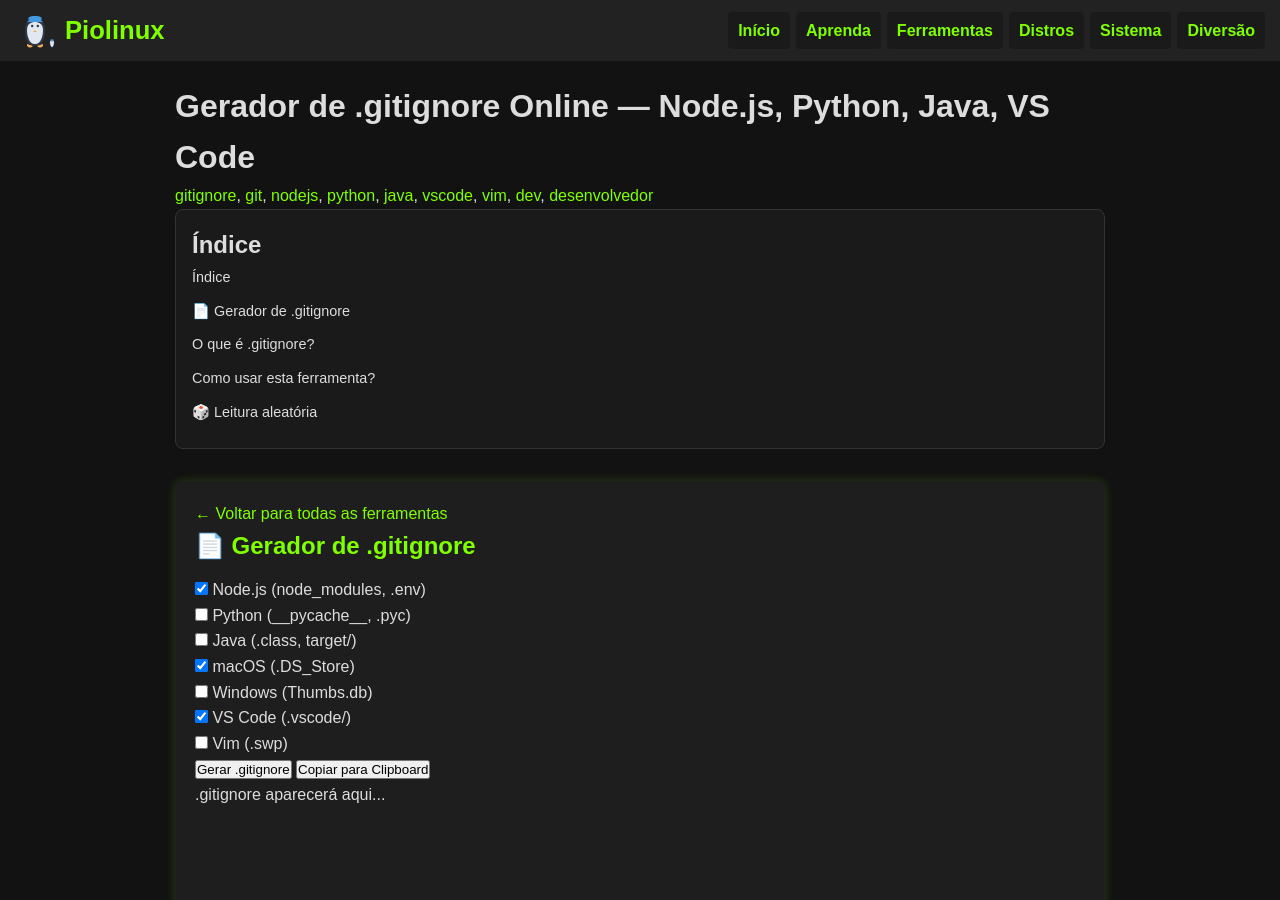
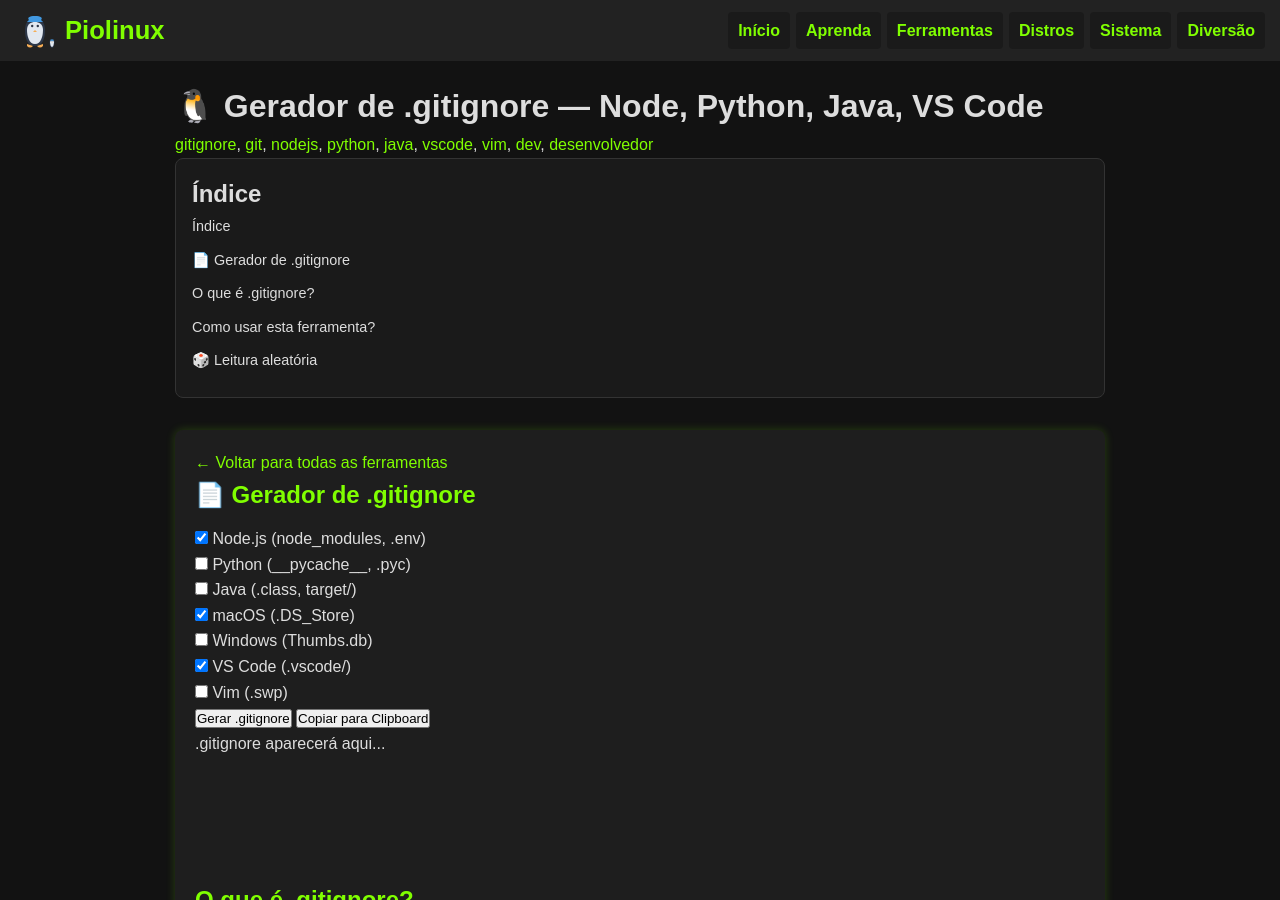
Before and after one commit to Piolinux/piolinux-site, a Jekyll site: the page built from _pages/tools/gitignore-generator.html, in a window 1280 px wide and 900 px high. Built offline with Jekyll 4.4.1, drawn with Linux system fonts in a browser that asks for light colours.

Commit message:
Update gitignore-generator.html

```diff
--- a/_pages/tools/gitignore-generator.html
+++ b/_pages/tools/gitignore-generator.html
@@ -1,8 +1,8 @@
 ---
 layout: manual-seo
-title_custom: "Gerador de .gitignore Online — Node.js, Python, Java, VS Code | Piolinux"
+title_custom: "🐧 Gerador de .gitignore — Node, Python, Java, VS Code | Piolinux"
 description_custom: "Crie seu .gitignore com templates para linguagens, SOs e editores. Suporte a Node.js, Python, Java, VS Code, Vim, macOS, Windows. Ideal para devs."
-title: "Gerador de .gitignore Online — Node.js, Python, Java, VS Code"
+title: "🐧 Gerador de .gitignore — Node, Python, Java, VS Code"
 permalink: /ferramentas/gitignore-generator/
 tags: [gitignore, git, nodejs, python, java, vscode, vim, dev, desenvolvedor]
 ---
```
